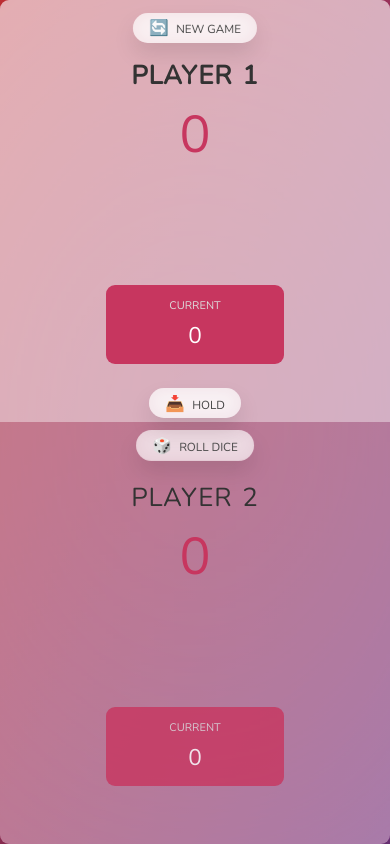
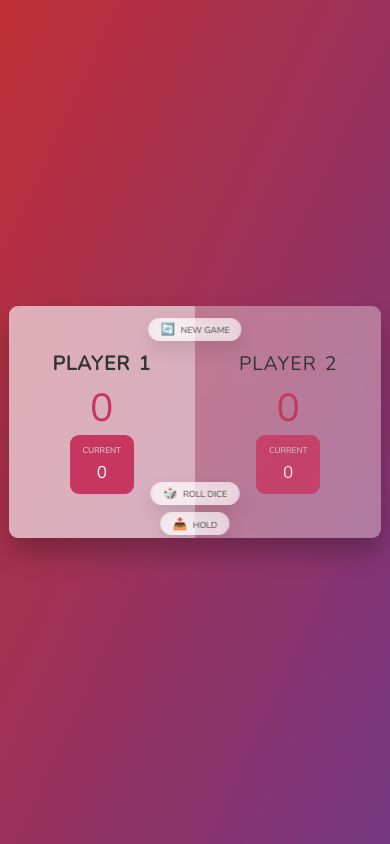
Before and after one commit to hunghv144/PigGame, a plain HTML site: page index.html in a window 390 px wide. Drawn offline with nearby package versions, Linux system fonts and the light colour scheme.

Commit message:
Update style.css

```diff
--- a/style.css
+++ b/style.css
@@ -26,7 +26,7 @@ body {
 main {
   position: relative;
   max-width: 100rem;
-  /* max-height: 60rem; */
+  max-height: 100rem;
   background-color: rgba(255, 255, 255, 0.35);
   backdrop-filter: blur(200px);
   filter: blur();
@@ -130,13 +130,13 @@ main {
 }
 
 .btn--new {
-  top: 4rem;
+  top: 5%;
 }
 .btn--roll {
-  top: 39.3rem;
+  top: 76%;
 }
 .btn--hold {
-  top: 46.1rem;
+  top: 89%;
 }
 
 .btn:active {
@@ -169,7 +169,7 @@ main {
   display: none;
 }
 @media screen and (max-width: 767.98px) {
-  body {
+  /* body {
     display: grid;
     grid-template-columns: 1fr;
   }
@@ -178,15 +178,12 @@ main {
     grid-template-columns: 1fr;
     grid-template-rows: 1fr 1fr;
     height: 100%;
-  }
+  } */
+
   html {
-    font-size: 50.5%;
+    font-size: 30.5%;
     box-sizing: border-box;
-  }
-  html {
-    font-size: 40.5%;
-    box-sizing: border-box;
-  }
+  /* }
   .btn--new {
     top: 2rem;
   }
@@ -195,5 +192,5 @@ main {
   }
   .btn--hold {
     top: 46%;
-  }
+  } */
 }
```
